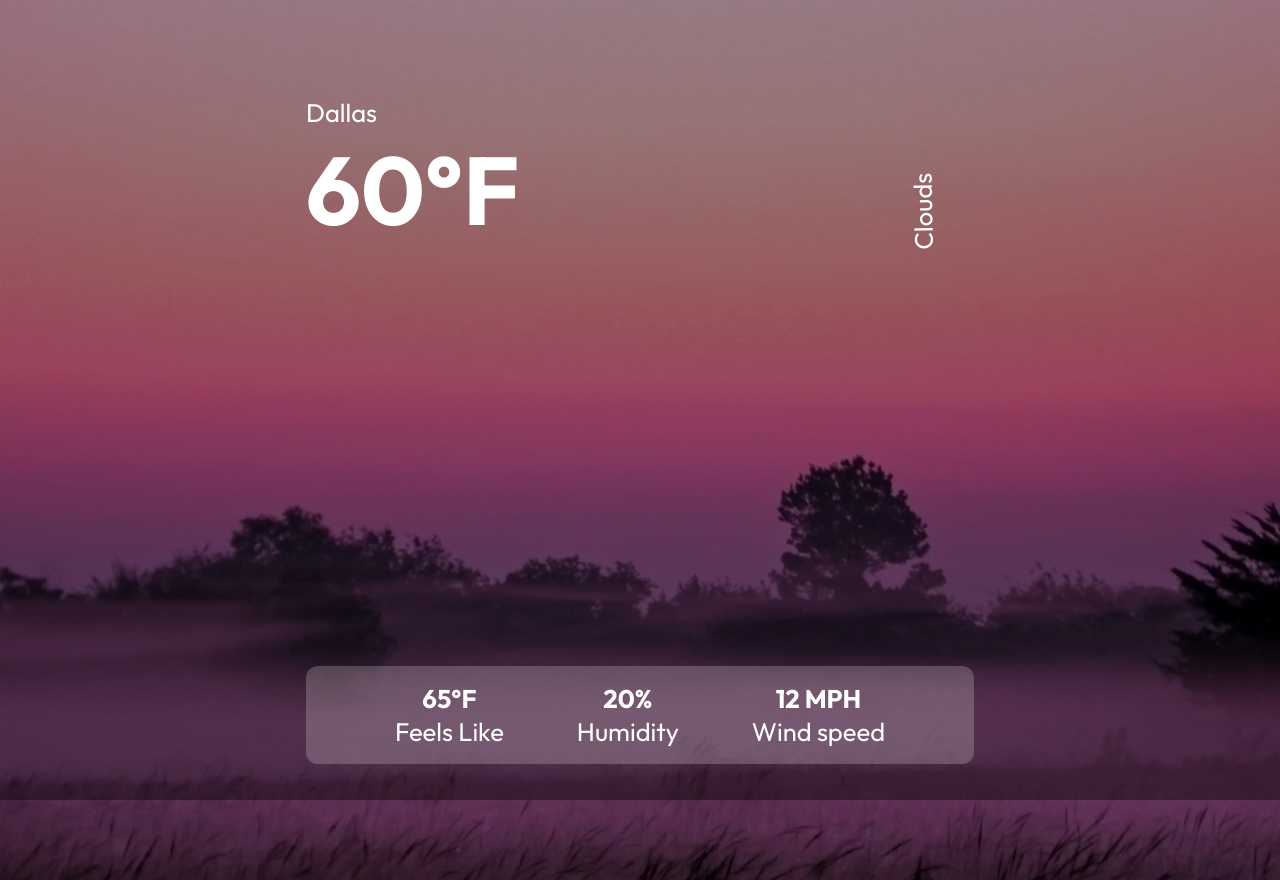
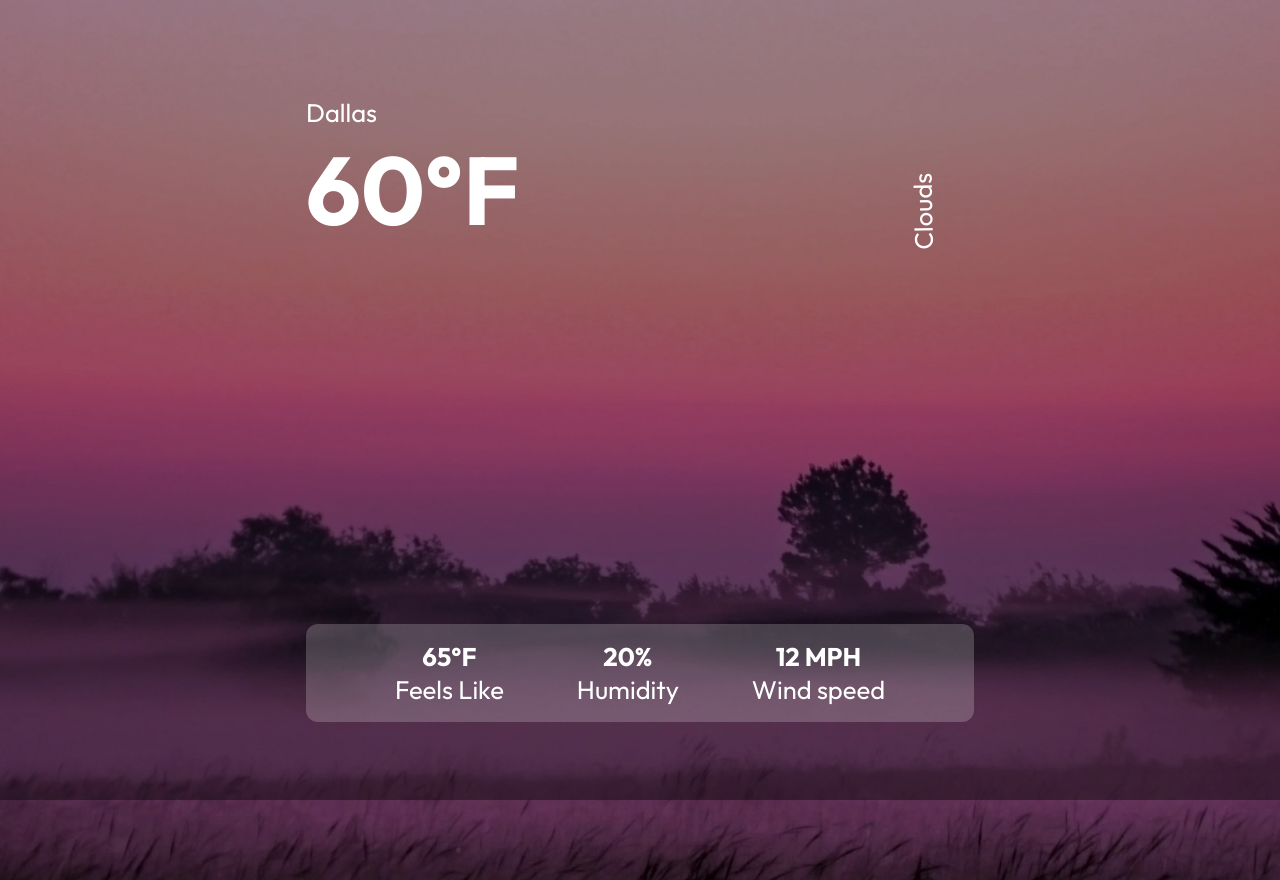
Before and after one commit to arjuncvinod/Weather-App, a React (Create React App) app: page / in a window 1280 px wide. Built offline with nearby package versions, Linux system fonts and the light colour scheme.

Commit message:
styles added

```diff
--- a/src/index.css
+++ b/src/index.css
@@ -12,6 +12,7 @@ body {
     sans-serif;
   -webkit-font-smoothing: antialiased;
   -moz-osx-font-smoothing: grayscale;
+  overflow: hidden;
 }
 
 p {
@@ -61,7 +62,7 @@ h1 {
 
 .container {
   max-width: 700px;
-  height: 700px;
+  height: 690px;
   margin: auto;
   padding: 0 1rem;
   position: relative;
@@ -88,7 +89,7 @@ h1 {
   justify-content: space-evenly;
   text-align: center;
   width: 100%;
-  margin: 1rem auto;
+  margin: 3rem auto;
   padding: 1rem;
   border-radius: 12px;
   background-color: rgba(255,255,255, 0.2);
```
